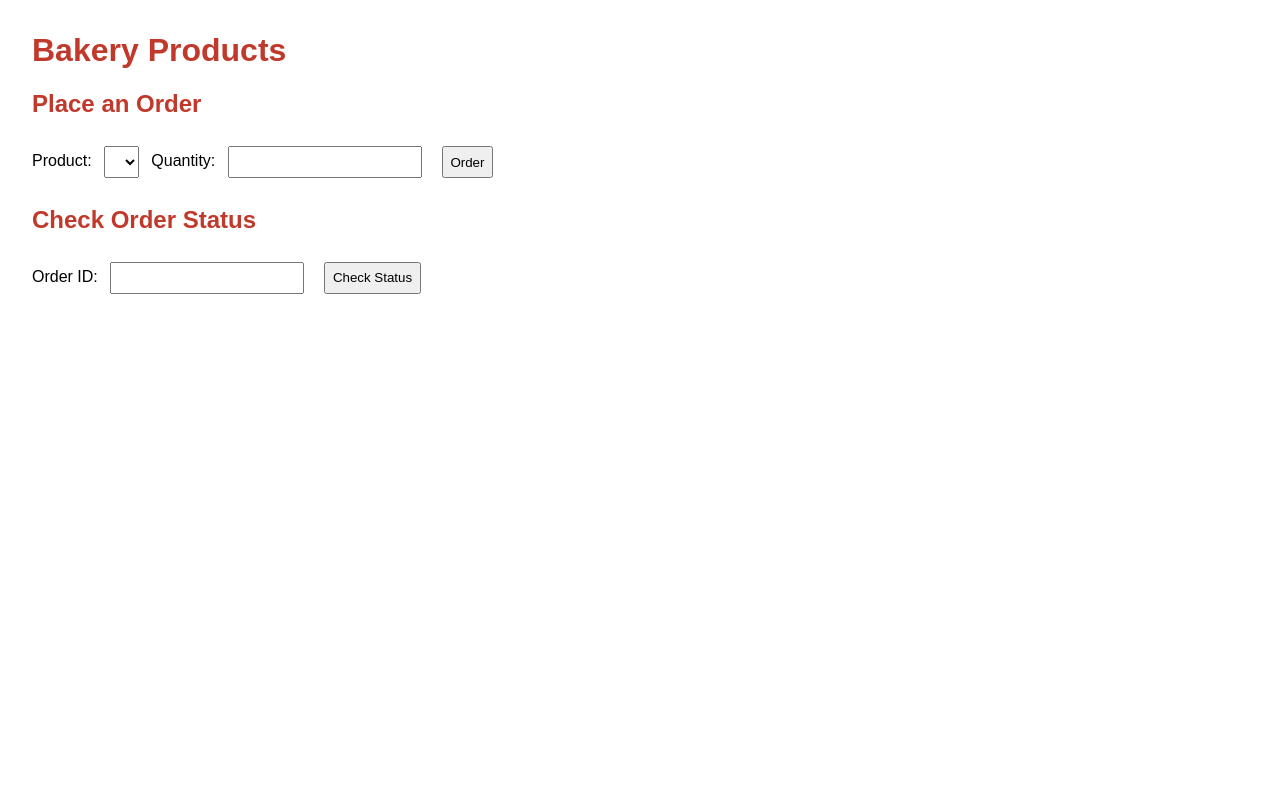
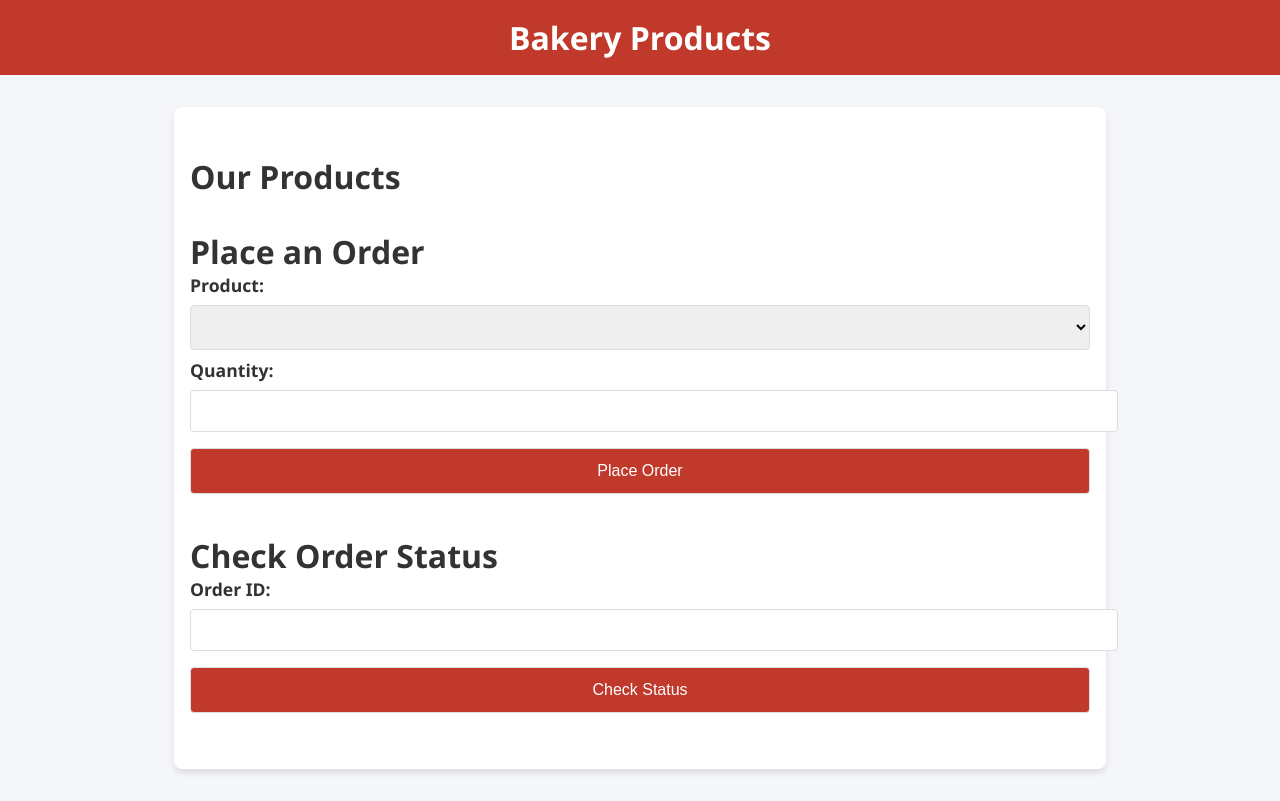
Before and after one commit to arpitapraks22/Bakery-Management-System, a plain HTML site: page frontend/index.html in a window 1280 px wide. Drawn offline with Linux system fonts and the light colour scheme; no server answers.

Commit message:
Update index.html

```diff
--- a/frontend/index.html
+++ b/frontend/index.html
@@ -1,51 +1,121 @@
 <!DOCTYPE html>
-<html>
+<html lang="en">
 <head>
     <meta charset="UTF-8">
+    <meta name="viewport" content="width=device-width, initial-scale=1.0">
     <title>Bakery App</title>
     <style>
         body {
-            font-family: Arial, sans-serif;
-            margin: 2rem;
+            font-family: 'Segoe UI', Tahoma, Geneva, Verdana, sans-serif;
+            margin: 0;
+            padding: 0;
+            background-color: #f4f6f9;
+            color: #333;
+        }
+        header {
+            background-color: #C0392B;
+            color: white;
+            padding: 1rem;
+            text-align: center;
         }
         h1, h2 {
-            color: #C0392B;
+            margin: 0;
+            font-size: 2rem;
         }
-          input, select, button {
-            margin: 0.5rem;
-            padding: 0.4rem;
+        h2 {
+            margin-top: 2rem;
         }
-          ul {
-            list-style: none;
-            padding: 0;
+        .container {
+            max-width: 900px;
+            margin: 2rem auto;
+            padding: 1rem;
+            background-color: white;
+            border-radius: 8px;
+            box-shadow: 0 4px 6px rgba(0,0,0,0.1);
         }
-          li {
-            margin-bottom: 0.5rem;
+        .product-list, .order-form, .status-form {
+            margin-bottom: 2rem;
+        }
+        .product-item {
+            display: flex;
+            justify-content: space-between;
+            padding: 0.5rem;
+            border-bottom: 1px solid #ddd;
+        }
+        .product-item:last-child {
+            border-bottom: none;
+        }
+        select, input, button {
+            padding: 0.8rem;
+            margin: 0.5rem 0;
+            width: 100%;
+            border-radius: 4px;
+            border: 1px solid #ddd;
+        }
+        button {
+            background-color: #C0392B;
+            color: white;
+            font-size: 1rem;
+            cursor: pointer;
+        }
+        button:hover {
+            background-color: #A93226;
+        }
+        label {
+            font-size: 1.1rem;
+            font-weight: bold;
+            display: block;
+        }
+        .status-result {
+            margin-top: 1rem;
+            font-weight: bold;
+        }
+        .order-result {
+            margin-top: 1rem;
+            font-weight: bold;
+            color: #27ae60;
         }
     </style>
 </head>
 <body>
 
+<header>
     <h1>Bakery Products</h1>
+</header>
+
+<div class="container">
+
+    <!-- Product List -->
+    <div class="product-list">
+        <h2>Our Products</h2>
         <ul id="product-list"></ul>
+    </div>
 
+    <!-- Place an Order -->
+    <div class="order-form">
         <h2>Place an Order</h2>
         <form id="order-form">
             <label for="product-id">Product:</label>
             <select id="product-id"></select>
             <label for="quantity">Quantity:</label>
             <input type="number" id="quantity" min="1" required>
-    <button type="submit">Order</button>
+            <button type="submit">Place Order</button>
         </form>
-  <p id="order-result"></p>
+        <p id="order-result" class="order-result"></p>
+    </div>
 
+    <!-- Check Order Status -->
+    <div class="status-form">
         <h2>Check Order Status</h2>
         <form id="status-form">
             <label for="status-id">Order ID:</label>
             <input type="number" id="status-id" required>
             <button type="submit">Check Status</button>
         </form>
-  <p id="status-result"></p>
+        <p id="status-result" class="status-result"></p>
+    </div>
+
+</div>
 
 <script>
     const backendBase = "http://localhost:5000";
@@ -59,7 +129,8 @@
 
             data.forEach(product => {
                 const li = document.createElement("li");
-          li.textContent = `ID: ${product.id}, Name: ${product.name}, Price: ₹${product.price}`;
+                li.classList.add("product-item");
+                li.textContent = `${product.name} - ₹${product.price}`;
                 list.appendChild(li);
 
                 const option = document.createElement("option");
```
Lines whose indentation alone changed are shown as unchanged.
